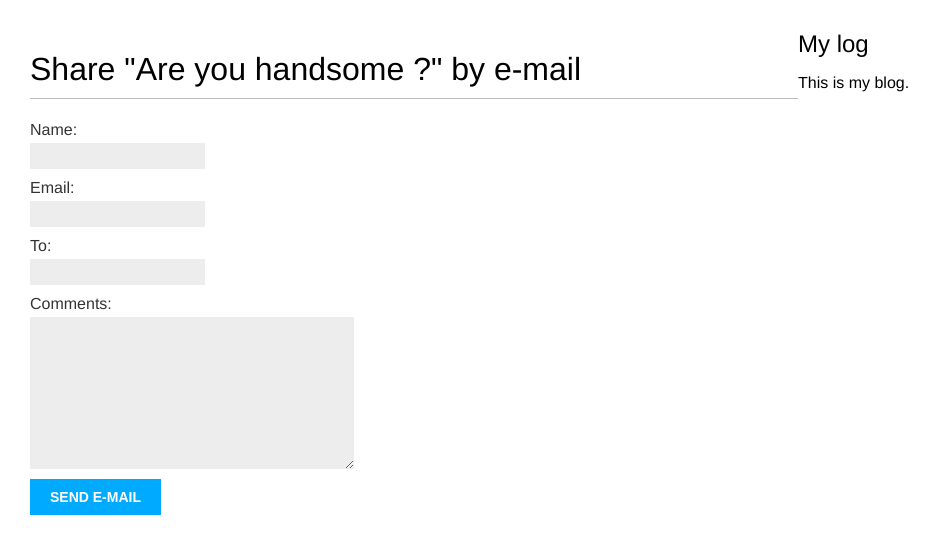
After one commit to khaiphanvan/django2, a Django app: page /blog/6/share/ in a window 1280 px wide. The commit adds this page. Shown: the top 554 px of the page, without its empty margins (0-941 px from the left). Run offline with Django 3.2, Linux system fonts and the light colour scheme; data comes from the database, SQL or seed files in the repository; both versions use the stored data as it was after the commit.

Commit message:
add send mail

```diff
--- /dev/null
+++ b/mysite/blog/forms.py
@@ -0,0 +1,8 @@
+from django import forms
+
+
+class EmailPostForm(forms.Form):
+    name = forms.CharField(max_length=25)
+    email = forms.EmailField()
+    to = forms.EmailField()
+    comments = forms.CharField(required=False, widget=forms.Textarea)
--- a/mysite/blog/models.py
+++ b/mysite/blog/models.py
@@ -2,7 +2,7 @@ from django.db import models
 from django.utils import timezone
 from django.contrib.auth.models import User
 from django.contrib.auth import get_user_model
-
+from django.urls import reverse
 
 def get_sentinel_user():
     return get_user_model().objects.get_or_create(username='deleted')[0]
@@ -45,12 +45,12 @@ class Post(models.Model):
     def __str__(self):
         return self.title
 
-    # def get_absolute_url(self):
-        # return reversed('blog:post_detail',
-        #                 args=[self.publish.year,
-        #                       self.publish.strftime('%m'),
-        #                       self.publish.strftime('%d'),
-        #                       self.slug])
+    def get_absolute_url(self):
+        return reverse('blog:post_detail',
+                        args=[self.publish.year,
+                              self.publish.strftime('%m'),
+                              self.publish.strftime('%d'),
+                              self.slug])
         # return   (str(self.publish.year)+'/'+self.publish.strftime('%m')+'/'+ self.publish.strftime('%d')+'/'+ self.slug)
 
 # Create your models here.
--- a/mysite/blog/static/css/blog.css
+++ b/mysite/blog/static/css/blog.css
@@ -1,44 +1,92 @@
-* {
-    box-sizing:border-box;
+body {
+    margin:0;
+    padding:0;
+    font-family:helvetica, sans-serif;
 }
 
 a {
-    text-decoration: none;
-}
-
-body,
-html {
-    height: 100%;
-    margin: 0;
+    color:#00abff;
+    text-decoration:none;
 }
 
 h1 {
-    border-bottom: 1px solid lightgrey;
-    padding-bottom: 10px;
+    font-weight:normal;
+    border-bottom:1px solid #bbb;
+    padding:0 0 10px 0;
 }
 
-.date,
-.info {
-    color: grey;
+h2 {
+    font-weight:normal;
+    margin:30px 0 0;
 }
 
-.comment:nth-child(even) {
-    background-color: whitesmoke;
-}
-
-#container,
-#sidebar {
-    display: inline-block;
-    float: left;
-    padding: 20px;
-    height: 100%;
-}
-
-#container {
-    width: 70%;
+#content {
+    float:left;
+    width:60%;
+    padding:0 0 0 30px;
 }
 
 #sidebar {
-    width: 30%;
-    background-color: lightgrey;
+    float:right;
+    width:30%;
+    padding:10px;
+    background:#efefef;
+    height:100%;
 }
+
+p.date {
+    color:#ccc;
+    font-family: georgia, serif;
+    font-size: 12px;
+    font-style: italic;
+}
+
+/* pagination */
+.pagination {
+    margin:40px 0;
+    font-weight:bold;
+}
+
+/* forms */
+label {
+    float:left;
+    clear:both;
+    color:#333;
+    margin-bottom:4px;
+}
+input, textarea {
+    clear:both;
+    float:left;
+    margin:0 0 10px;
+    background:#ededed;
+    border:0;
+    padding:6px 10px;
+    font-size:12px;
+}
+input[type=submit] {
+    font-weight:bold;
+    background:#00abff;
+    color:#fff;
+    padding:10px 20px;
+    font-size:14px;
+    text-transform:uppercase;
+}
+.errorlist {
+    color:#cc0033;
+    float:left;
+    clear:both;
+    padding-left:10px;
+}
+
+/* comments */
+.comment {
+    padding:10px;
+}
+.comment:nth-child(even) {
+    background:#efefef;
+}
+.comment .info {
+    font-weight:bold;
+    font-size:12px;
+    color:#666;
+}
--- a/mysite/blog/templates/blog/post/list.html
+++ b/mysite/blog/templates/blog/post/list.html
@@ -4,7 +4,7 @@
     <h1>My Blog</h1>
     {% for post in posts %}
         <h2>
-            <a href="{% url 'post_detail' 1 2 3 4 sadksa %}">
+            <a href="{{ post.get_absolute_url }}">
                 {{ post.title }}
             </a>
         </h2>
@@ -13,4 +13,6 @@
         </p>
         {{ post.body|truncatewords:30|linebreaks }}
     {% endfor %}
+{#    {% include "pagination.html" with page=posts %}#}
+    {% include "pagination.html" with page=page_obj %}
 {% endblock content %}
--- /dev/null
+++ b/mysite/blog/templates/blog/post/share.html
@@ -0,0 +1,15 @@
+{% extends "blog/base.html" %}
+{% block title %}Share a post{% endblock %}
+{% block content %}
+    {% if sent %}
+        <h1>E-mail successfully sent</h1>
+        <p>"{{ post.title }}" was successfully sent to {{ cd.to }}.</p>
+    {% else %}
+        <h1>Share "{{ post.title }}" by e-mail</h1>
+        <form action="." method="post">
+            {{ form.as_p }}
+            {% csrf_token %}
+            <input type="submit" value="Send e-mail">
+        </form>
+    {% endif %}
+{% endblock %}
--- a/mysite/blog/urls.py
+++ b/mysite/blog/urls.py
@@ -1,11 +1,12 @@
 from django.conf.urls import url
+from django.urls import path
 from . import views
 
-
+app_name = 'blog'
 urlpatterns = [
     # post views
-    # path('', views.index, name='index'),
-    url(r'^$', views.post_list, name='post_list'),
-    url(r'^(?P<year>\d{4})/(?P<month>\d{2})/(?P<day>\d{2})/' \
-        r'(?P<post>[-\w]+)/$', views.post_detail, name='post_detail'),
+    #path('', views.post_list, name='post_list'),
+    path('', views.PostListView.as_view(), name='post_list'),
+    path('<int:year>/<int:month>/<int:day>/<slug:slug>/', views.post_detail, name='post_detail'),
+    path('<int:post_id>/share/', views.post_share, name='post_share'),
 ]
--- a/mysite/blog/views.py
+++ b/mysite/blog/views.py
@@ -1,17 +1,53 @@
 from django.shortcuts import render, get_object_or_404
 from .models import Post
+from django.core.paginator import Paginator, EmptyPage, PageNotAnInteger
+from django.views.generic import ListView
+from .forms import EmailPostForm
+from django.core.mail import send_mail
 
+class PostListView(ListView):
+    queryset = Post.published.all()
+    context_object_name = 'posts'
+    paginate_by = 3
+    template_name = 'blog/post/list.html'
 
 def post_list(request):
     #posts = Post.objects.all()
-    posts = Post.published.all()
-    return render(request, 'blog/post/list.html', {'posts': posts})
+    #return render(request, 'blog/post/list.html', {'posts': posts})
+
+    object_list = Post.published.all()
+    paninator = Paginator(object_list, 3) # 3 post in each page
+    page = request.GET.get('page')
+    try:
+        posts = paninator.page(page)
+    except PageNotAnInteger:
+        posts = paninator.page(1)
+    except EmptyPage:
+        posts = paninator.page(paninator.num_pages)
+    return render(request, 'blog/post/list.html', {'page': page, 'posts': posts})
 
 
-def post_detail(request, year, month, day, post):
-    post = get_object_or_404(Post, slug=post,
-                                    status = 'published',
-                                    publish__year = year,
-                                    publish__day = day)
-    return render(request,'blog/post/detail.html',{'post': post})
-# Create your views here.
+def post_detail(request, year, month, day, slug):
+    post = get_object_or_404(Post, slug=slug,
+                                    status='draft',
+                                    publish__year=year,
+                                    publish__day=day)
+    return render(request,'blog/post/detail.html', {'post': post})
+
+
+def post_share(request, post_id):
+    post = get_object_or_404(Post, id=post_id, status='draft')
+    sent = False
+
+    if request.method == 'POST':
+        form = EmailPostForm(request.POST)
+        if form.is_valid():
+            cleandata = form.cleaned_data
+            post_url = request.build_absolute_uri(post.get_absolute_url())
+            subject = '{} ({}) recommends you reading "{}"'.format(cleandata['name'], cleandata['email'], post.title)
+            message = 'Read "{}" at {}\n\n{}\'s comments: {}'.format(post.title, post_url, cleandata['name'], cleandata['comments'])
+            send_mail(subject, message, 'tieuphongabc123@gmail.com  ', [cleandata['to']])
+            sent = True
+    else:
+        form = EmailPostForm()
+    return render(request, 'blog/post/share.html', {'post': post, 'form': form, 'sent': sent})
--- a/mysite/mysite/settings.py
+++ b/mysite/mysite/settings.py
@@ -27,6 +27,11 @@ DEBUG = True
 
 ALLOWED_HOSTS = []
 
+EMAIL_HOST = 'smtp.gmail.com'
+EMAIL_HOST_USER = 'tieuphongabc123@gmail.com'
+EMAIL_HOST_PASSWORD = ''
+EMAIL_PORT = 587
+EMAIL_USE_TLS = True
 
 # Application definition
 
```
Also changed, not shown: mysite/blog/templates/blog/post/detail.html (+12 -20 lines), mysite/blog/templates/pagination.html (added, +13 -0 lines), mysite/db.sqlite3.
